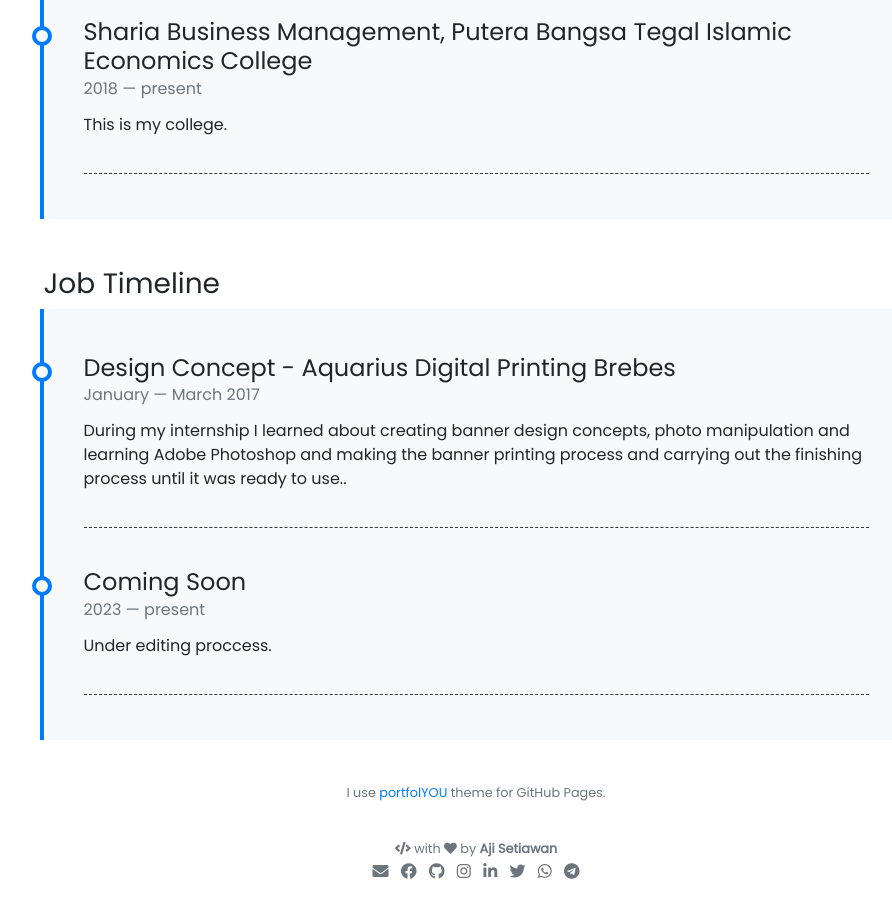
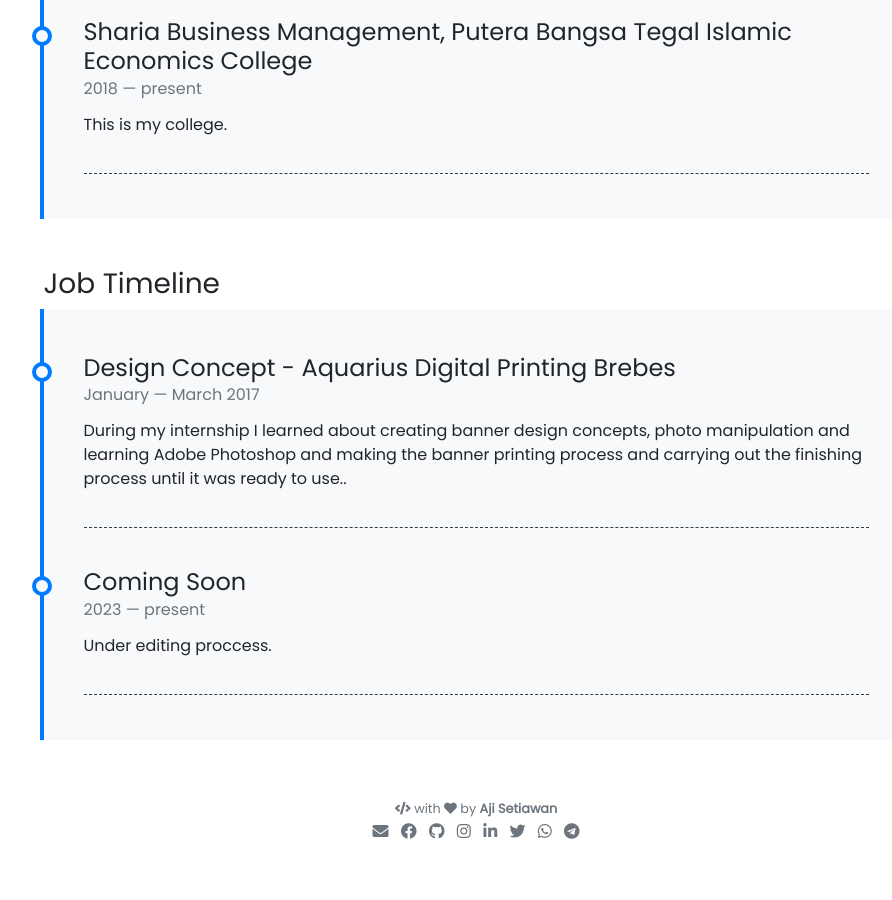
Before and after one commit to ajisetiawan716/ajisetiawan716.github.io, a Jekyll site: the page built from pages/about.md, in a window 1280 px wide and 900 px high, scrolled down 1796 px. Shown: the whole window, without its empty margins (164-1056 px from the left). Built offline with Jekyll 4.4.1, drawn with Linux system fonts in a browser that asks for light colours; nearby versions of some CDN libraries; emoji names are drawn with the system emoji font; after the commit the page ends 2656 px from its top, so only the background shows below that.

Commit message:
Update about.md

```diff
--- a/pages/about.md
+++ b/pages/about.md
@@ -39,8 +39,3 @@ I am a student at <b>STIES Putera Bangsa Tegal</b> with a study focus in Islamic
 {% include about/timeline.html %}
 
 <br>
-<p align="center">
-<small class="text-muted mb-2">
-  I use <a href="https://github.com/YoussefRaafatNasry/portfolYOU">portfolYOU</a> theme for GitHub Pages.
-</small>
-</p>
```
